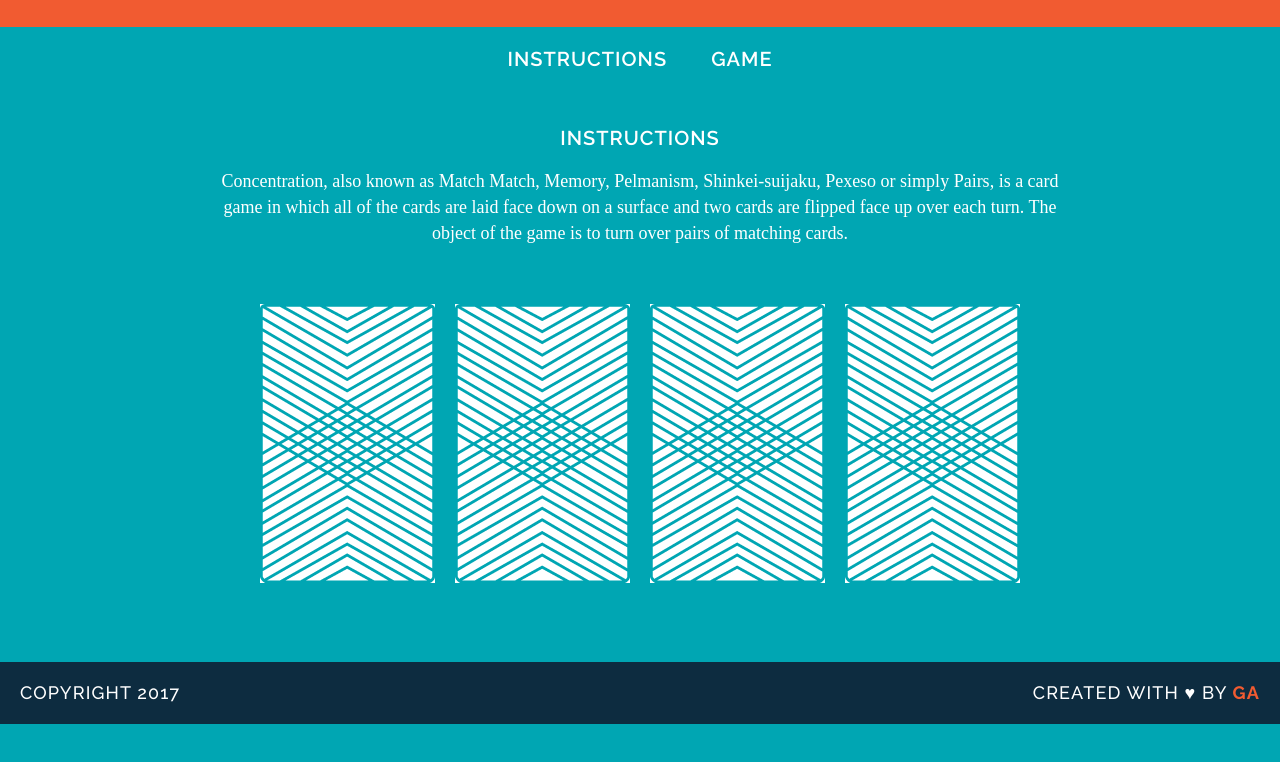
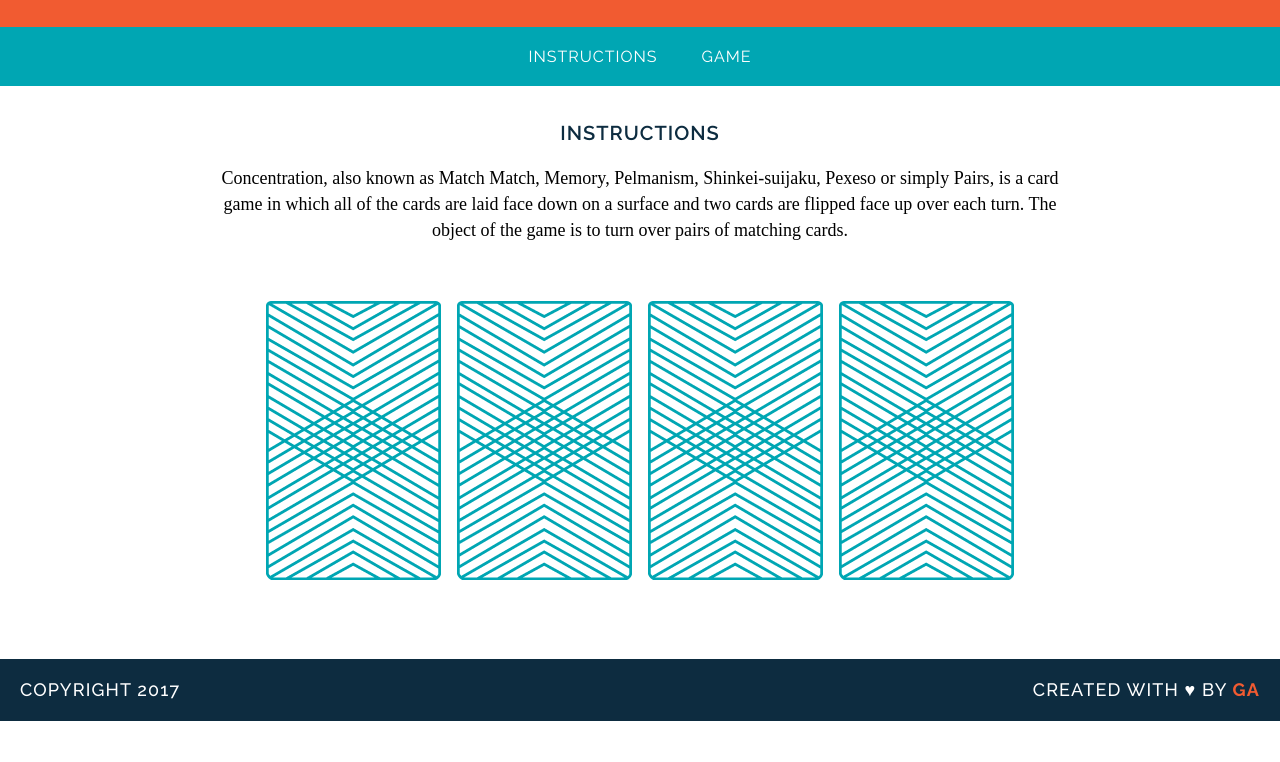
Before and after one commit to Manjilan/wdi-fundamentals-memorygame, a plain HTML site: page index.html in a window 1280 px wide. Shown: the part 70-832 px from the top of the page. After the commit the page ends 800 px from the top, so only its background shows below. Drawn offline with Linux system fonts and the light colour scheme; a web font is replaced by a local one.

Commit message:
created game logic

```diff
--- a/css/style.css
+++ b/css/style.css
@@ -12,10 +12,7 @@ nav {
 	color: #FFFFFF;
 	padding: 20px 0;
 }
-nav a{
-	margin: 0 20px;
-	color: white;
-}
+
 main{
 	width: 850px;
 	margin: 35px auto;
@@ -31,14 +28,16 @@ h1{
 	margin: 0;
 }
 
-h2{
+a{
 	font-family: Raleway;
-	color: #F15B31;
+	color: #FFFFFF;
 	letter-spacing: 1px;
 	font-weight: 600
 	font-size: 10px;
+	margin: 0 20px;
+	text-decoration: none;
 }
-a{
+h2{
 	font-family: Raleway;
 	color: #0D2C40;
 	letter-spacing: 1px;
--- a/index.html
+++ b/index.html
@@ -10,15 +10,15 @@
 			<h1>Memory Game</h1>
 
 		</header>
-		<nav><a href="#">Instructions</a> <a href="#">Game</a><nav>
+		<nav>
+			<a href="#">Instructions</a>
+			<a href="#">Game</a>
+		</nav>
 		<main>
-			<a href="#">Instructions</a>
+			<h2>Instructions</h2>
 			<p>Concentration, also known as Match Match, Memory, Pelmanism, Shinkei-suijaku, Pexeso or simply Pairs, is a card game in which all of the cards are laid face down on a surface and two cards are flipped face up over each turn. The object of the game is to turn over pairs of matching cards.</p>
-			<div>
-				<img src="images/back.png" alt="Queen of Diamonds">
-				<img src="images/back.png" alt="Queen of Hearts">
-				<img src="images/back.png" alt="King of Diamonds">
-				<img src="images/back.png" alt="King of Hearts">
+			<div id="game-board" class="board clearfix">
+
 			</div>
 	</main>
 	<footer class="clearfix">
--- a/js/main.js
+++ b/js/main.js
@@ -2,42 +2,52 @@ console.log("Up and running!");
 
 var cards = [
 	{
-	rank:"queen",
-	suit: "hearts",
-	cardImage: "images/queen-of-hearts.png"
+	rank : "queen",
+	suit : "hearts",
+	cardImage : "images/queen-of-hearts.png"
 	},
 	{
-	rank:"queen",
-	suit: "diamonds",
-	cardImage: "images/queen-of-diamonds.png"
+	rank : "queen",
+	suit : "diamonds",
+	cardImage : "images/queen-of-diamonds.png"
 	},
 	{
-	rank:"king",
-	suit: "hearts",
-	cardImage: "images/king-of-hearts.png"
+	rank : "king",
+	suit : "hearts",
+	cardImage : "images/king-of-hearts.png"
 	},
 	{
-	rank:"king",
-	suit: "diamonds",
-	cardImage: "images/king-of-diamonds.png"
+	rank : "king",
+	suit : "diamonds",
+	cardImage : "images/king-of-diamonds.png"
 	}
 ];
 var cardsInPlay = [];
 var checkForMatch = function(){
 	if (cardsInPlay[0] === cardsInPlay[1]) {
-		console.log("You found a match!");
+		alert("You found a match!");
 	} else {
-		console.log("Sorry, try again.");
+		alert("Sorry, try again.");
 	}
 }
-var flipCard = function(cardId) {
+var flipCard = function() {
+	var cardId = this.getAttribute('data-id');
 	console.log("User flipped " + cards[cardId].rank);
 	cardsInPlay.push(cards[cardId].rank);
 	console.log(cards[cardId].cardImage);
 	console.log(cards[cardId].suit);
+	this.setAttribute('src', cards[cardId].cardImage);
 	if (cardsInPlay.length === 2) {
 	checkForMatch();
 };
 }
-flipCard(0);
-flipCard(2);
+var createBoard = function(){
+	for (var i=0; i<cards.length;i++){
+		var cardElement = document.createElement('img');
+		cardElement.setAttribute('src', 'images/back.png');
+		cardElement.setAttribute('data-id', i);
+		cardElement.addEventListener('click', flipCard);
+		document.getElementById('game-board').appendChild(cardElement);
+	}
+}
+createBoard();
```
